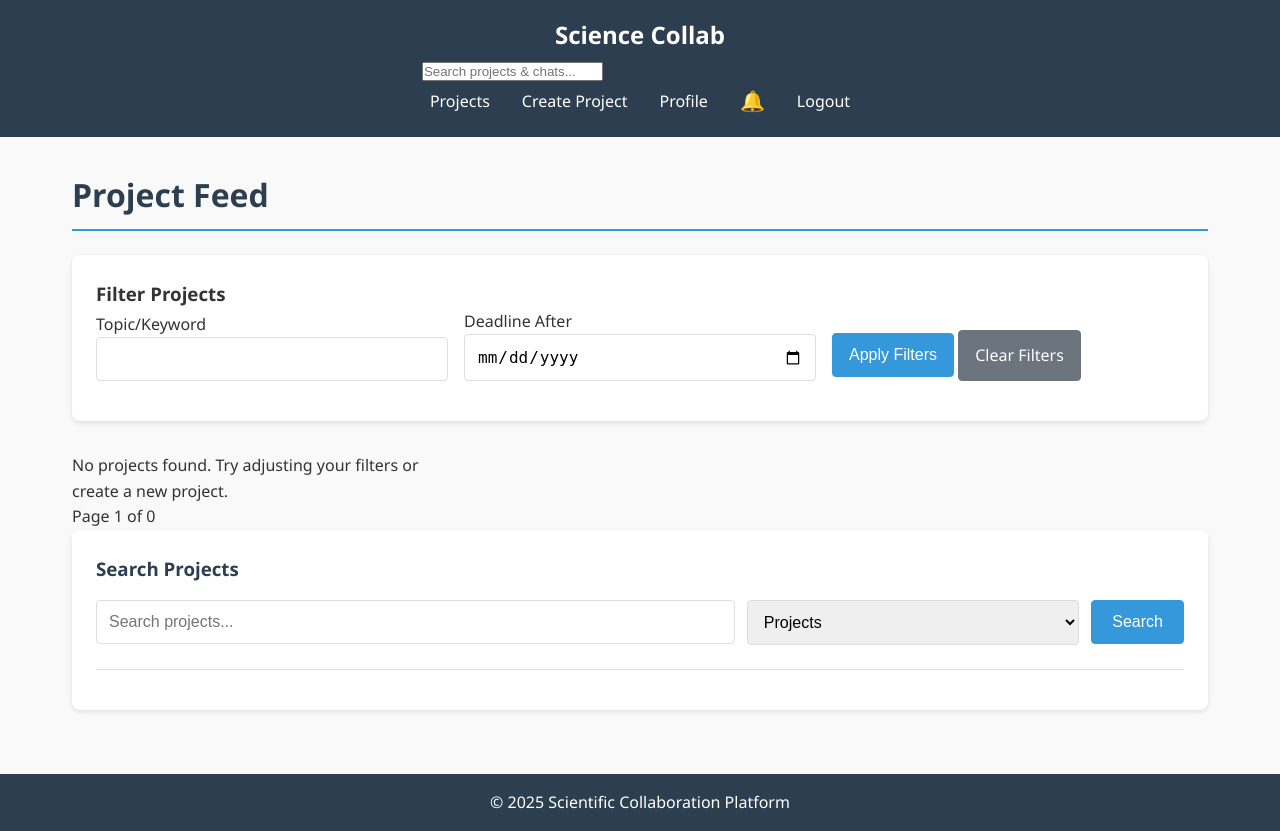
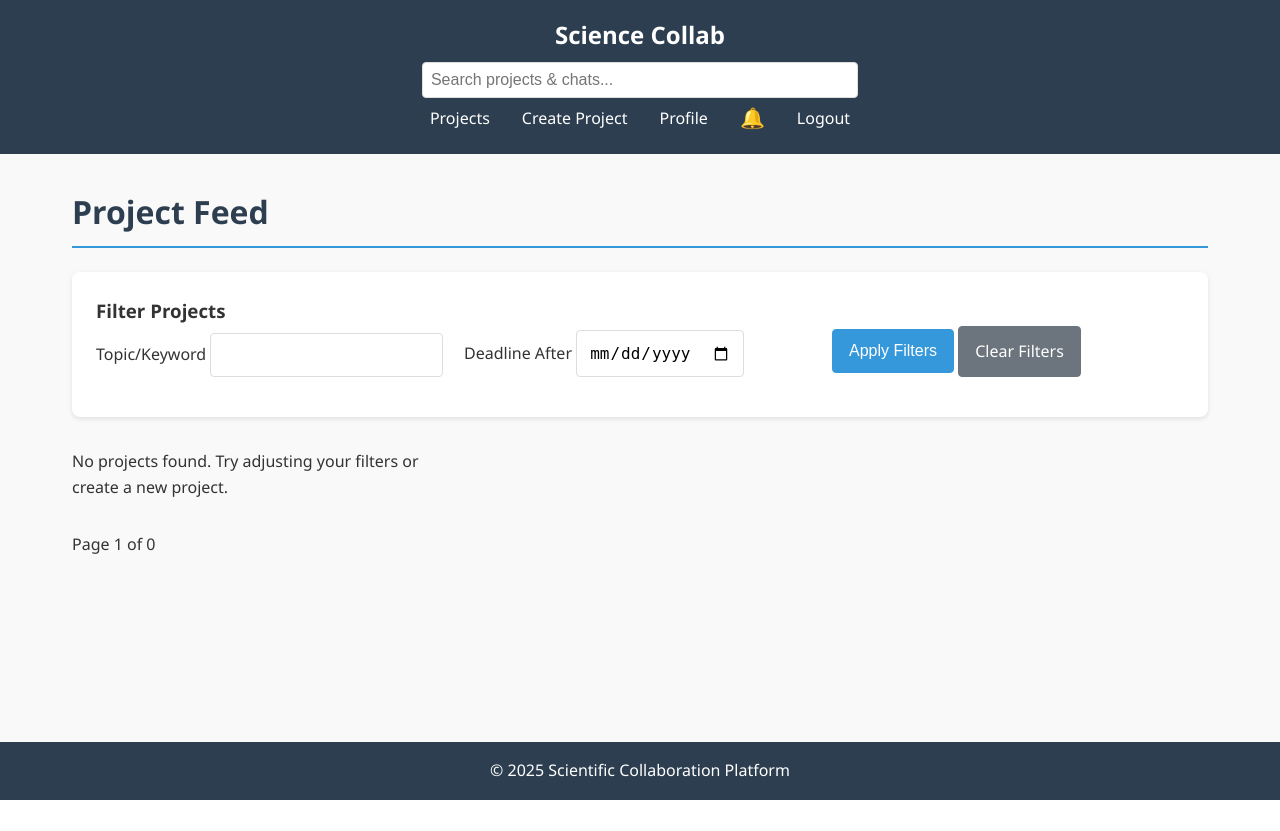
Before and after one commit to Rokoel/Science-Social-Network, a Flask app: page /projects/feed in a window 1280 px wide. After the commit the page ends 800 px from the top, so only its background shows below. Run offline with Flask 3, Linux system fonts and the light colour scheme; the visitor is signed in with stand-in values (Sample User, id 1); data that the repository does not hold is empty; some libraries are stand-ins or nearby versions.

Commit message:
Increase login request limit to 20 per minute, update chat deletion route to support GET and POST methods, enhance chat UI with responsive design, and cange search position and functionality

```diff
--- a/app/routes/auth.py
+++ b/app/routes/auth.py
@@ -8,7 +8,7 @@ import json
 auth_bp = Blueprint('auth', __name__)
 
 @auth_bp.route('/login', methods=['GET', 'POST'])
-@limiter.limit("5 per minute")
+@limiter.limit("20 per minute")
 def login():
     if current_user.is_authenticated:
         return redirect(url_for('projects.feed'))
--- a/app/routes/chats.py
+++ b/app/routes/chats.py
@@ -200,7 +200,7 @@ def kick_user_from_chat(chat_id, user_id):
 
     return redirect(url_for('chats.view', id=chat.id))
 
-@chats_bp.route('/<int:chat_id>/delete', methods=['POST'])
+@chats_bp.route('/<int:chat_id>/delete', methods=['GET', 'POST'])
 @login_required
 def delete_chat(chat_id):
     chat = Chat.query.get_or_404(chat_id)
--- a/app/static/css/main.css
+++ b/app/static/css/main.css
@@ -198,11 +198,14 @@ footer {
 }
 
 .form-control {
-  width: 100%;
   padding: 0.75rem;
   border: 1px solid var(--border-color);
   border-radius: 4px;
   font-size: 1rem;
+}
+
+.form-control#text {
+  min-width: 30vw;
 }
 
 .form-control:focus {
@@ -513,21 +516,33 @@ footer {
   margin-right: 0;
 }
 
-.chat-container { /* This is now for the message area specifically if using row/col */
+.chat-container {
   display: flex;
   flex-direction: column;
-  height: 70vh; /* Or adjust as needed */
+  height: 100vh;
   background-color: var(--card-color);
   border-radius: 8px;
   box-shadow: 0 2px 5px rgba(0, 0, 0, 0.1);
   overflow: hidden;
 }
 
+.form-row {
+  display: flex;
+  gap: 1rem;
+  align-items: center;
+  flex-direction: row;
+  justify-content: center;
+  flex-wrap: wrap;
+}
+.form-row > * {
+  flex: 1;
+}
+
 .chat-header { /* This is the header within the chat message area */
   padding: 1rem;
   background-color: #f1f1f1; /* Lighter header for message area */
   border-bottom: 1px solid var(--border-color);
-  color: var(--text-color); /* Adjust if needed */
+  color: var(--text-color);
 }
 .chat-header h3 {
   margin: 0;
@@ -644,6 +659,7 @@ footer {
   overflow-y: auto;
   display: flex;
   flex-direction: column-reverse; /* This keeps new messages at the bottom */
+  overflow-x: hidden;
 }
 
 .message {
@@ -652,6 +668,9 @@ footer {
   padding: 0.75rem 1rem; /* Moved padding here */
   border-radius: 18px; /* Base radius */
   line-height: 1.4; /* Improved readability */
+}
+.message-body p {
+  word-break: break-all;
 }
 
 .message-outgoing {
@@ -682,12 +701,12 @@ footer {
   gap: 0.75rem; /* Increased gap */
   border-top: 1px solid var(--border-color);
 }
+.chat-form #message-form {
+  width: 100%;
+}
 
 .chat-form .form-control { /* Target textarea/inputs within chat-form */
   flex: 1;
-  /* padding: 0.75rem; */ /* Already defined in .form-control */
-  /* border: 1px solid var(--border-color); */
-  /* border-radius: 4px; */
   resize: none;
   font-family: inherit;
 }
@@ -722,7 +741,9 @@ footer {
   margin-left: 0.35rem; /* Adjusted margin */
   line-height: 1; /* Ensure text is centered */
   min-width: 18px; /* Ensure it's somewhat circular even with 1 digit */
+  min-height: 18px;
   text-align: center;
+  align-content: center;
 }
 
 .dropdown-content {
@@ -957,9 +978,6 @@ nav ul {
 .profile-container {
   grid-template-columns: 1fr; /* Stack profile sections */
 }
-.chat-container {
-  height: 60vh; /* Adjust chat height on smaller screens */
-}
 .row { /* For chat layout */
   margin-right: 0;
   margin-left: 0;
@@ -978,10 +996,10 @@ nav ul {
   .message {
     max-width: 90%; /* Allow messages to take more width */
   }
-  .chat-form {
+  .form-row {
     flex-direction: column; /* Stack chat input and button */
   }
-  .chat-form .btn {
+  .form-row > * {
     width: 100%; /* Full width button */
   }
   .project-feed-filters .form-row {
@@ -1017,13 +1035,21 @@ ul#chatMemberListUL div {
   position: relative; /* For absolute positioning of the dropdown */
   display: flex; /* Or inline-flex if preferred */
   align-items: center;
-  margin-right: 1rem;
 }
 
 .nav-search-form {
   display: flex;
   align-items: center;
-  /* remove margin-right if handled by container */
+  width: 100%;
+}
+
+.nav-search-form input[type="text"] {
+  flex: 1;
+  padding: 0.5rem;
+  border: 1px solid var(--border-color);
+  border-radius: 4px;
+  font-size: 1rem;
+  width: 100%; /* Full width */
 }
 
 /* input and button styles already defined */
@@ -1077,3 +1103,20 @@ ul#chatMemberListUL div {
 .search-results-dropdown li .text-danger {
     color: var(--danger-color);
 }
+
+.form-check .text-muted {
+  margin-left: 0.5rem;
+}
+
+.list-group-item > div {
+  display: flex;
+  align-items: center;
+}
+
+.pagination {
+  margin-top: 2em;
+}
+
+.card-body .form-control {
+  width: 100%;
+}
--- a/app/templates/projects/feed.html
+++ b/app/templates/projects/feed.html
@@ -63,59 +63,4 @@
         {% endif %}
     </div>
 </div>
-
-<div class="search-container">
-    <h3>Search Projects</h3>
-    <form id="search-form" class="search-form">
-        <input type="text" id="search-query" name="query" placeholder="Search projects...">
-        <select id="search-type" name="search_type">
-            <option value="projects">Projects</option>
-            <option value="chats">Chats</option>
-        </select>
-        <button type="submit" class="btn btn-primary">Search</button>
-    </form>
-    <div id="search-results" class="search-results"></div>
-</div>
-
 {% endblock %}
-
-{% block scripts %}
-<script>
-$(document).ready(function() {
-    $('#search-form').submit(function(e) {
-        e.preventDefault();
-        const query = $('#search-query').val();
-        const searchType = $('#search-type').val();
-
-        if (query.length < 2) {
-            $('#search-results').html('<p>Please enter at least 2 characters</p>');
-            return;
-        }
-
-        $.ajax({
-            url: "{{ url_for('projects.search') }}",
-            data: { query: query, search_type: searchType },
-            success: function(data) {
-                let html = '';
-
-                if (data.length === 0) {
-                    html = '<p>No results found</p>';
-                } else {
-                    html = '<ul>';
-                    data.forEach(function(item) {
-                        if (item.type === 'project') {
-                            html += `<li><a href="/projects/${item.id}">${item.title}</a> - ${item.description.substring(0, 100)}...</li>`;
-                        } else if (item.type === 'chat') {
-                            html += `<li><a href="/chats/${item.id}">${item.name}</a> (in project: ${item.project_title})</li>`;
-                        }
-                    });
-                    html += '</ul>';
-                }
-
-                $('#search-results').html(html);
-            }
-        });
-    });
-});
-</script>
-{% endblock %}
```
Also changed, not shown: app/templates/chats/chat.html (+1 -10 lines).
